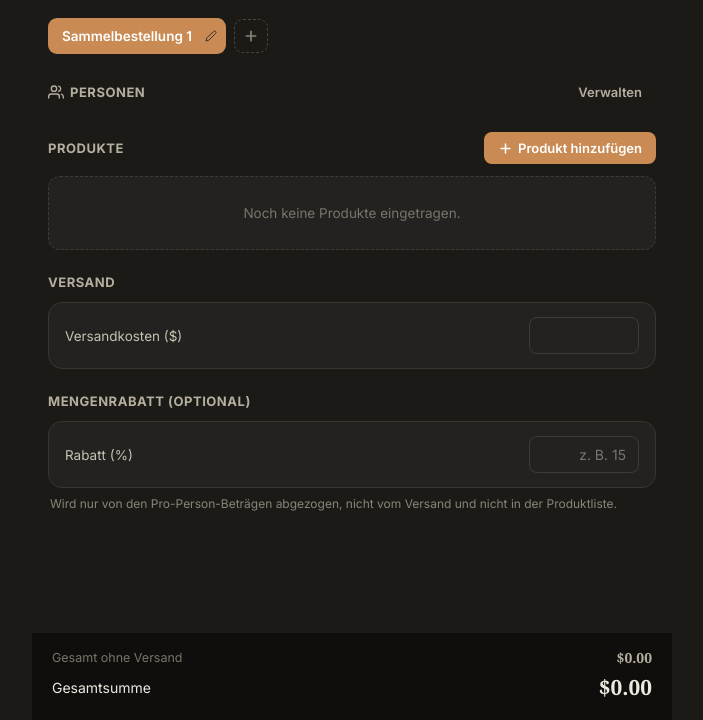
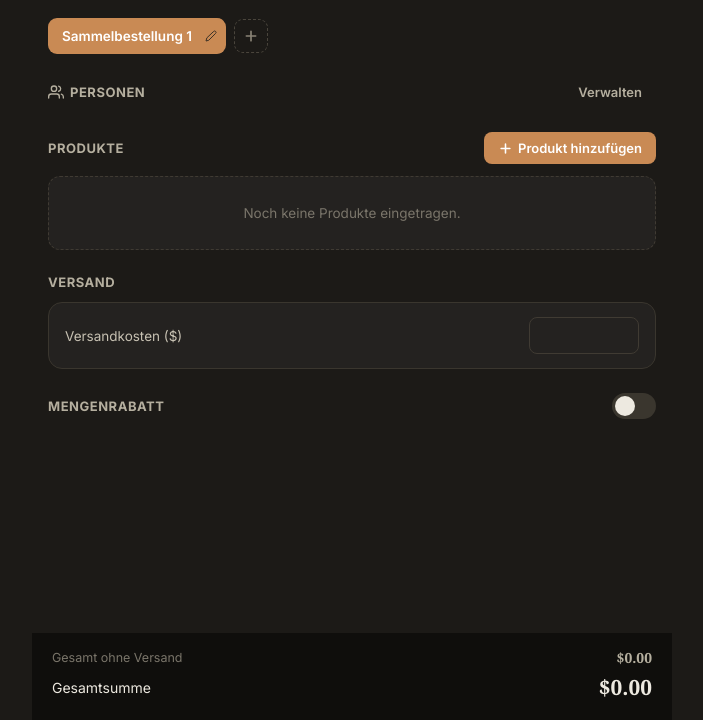
Before and after one commit to sameerkhan1122/SammelbestellungenPeps, a website: page public/index.html in a window 1280 px wide. Shown: the part 80-800 px from the top of the page, without its empty margins (288-991 px from the left). Drawn offline with Linux system fonts and the light colour scheme; no server answers.

Commit message:
Add files via upload

```diff
--- a/public/app.js
+++ b/public/app.js
@@ -484,6 +484,11 @@
   }
 
   function renderOrderView(order) {
+    // Fallback für Sammelbestellungen, die vor dem Rabatt-Feature erstellt
+    // wurden (dort existieren order.discount / order.discountEnabled noch nicht).
+    if (order.discount == null) order.discount = "";
+    if (order.discountEnabled == null) order.discountEnabled = false;
+
     const frag = document.createDocumentFragment();
 
     // ---- Personen verwalten ----
@@ -531,7 +536,7 @@
 
     // ---- Wer zahlt wie viel ----
     const rawPerPersonTotals = computePerPersonTotals(order);
-    const discountNum = parseFloat(String(order.discount).replace(",", ".")) || 0;
+    const discountNum = order.discountEnabled ? (parseFloat(String(order.discount).replace(",", ".")) || 0) : 0;
     const discountFactor = discountNum > 0 ? 1 - Math.min(discountNum, 100) / 100 : 1;
     const perPersonTotals = rawPerPersonTotals.map(({ name, amount }) => ({
       name,
@@ -614,8 +619,27 @@
     // ---- Mengenrabatt (optional) ----
     const discountSection = document.createElement("section");
     discountSection.className = "section";
-    discountSection.innerHTML = `<div class="section-head"><h2>Mengenrabatt (optional)</h2></div>`;
 
+    const discountHead = document.createElement("div");
+    discountHead.className = "section-head";
+    discountHead.innerHTML = `<h2>Mengenrabatt</h2>`;
+
+    const discountToggle = document.createElement("button");
+    discountToggle.type = "button";
+    discountToggle.className = "switch" + (order.discountEnabled ? " on" : "");
+    discountToggle.setAttribute("role", "switch");
+    discountToggle.setAttribute("aria-checked", String(order.discountEnabled));
+    discountToggle.innerHTML = `<span class="switch-knob"></span>`;
+    discountToggle.addEventListener("click", () => {
+      order.discountEnabled = !order.discountEnabled;
+      if (!order.discountEnabled) order.discount = "";
+      persist();
+      render();
+    });
+    discountHead.appendChild(discountToggle);
+    discountSection.appendChild(discountHead);
+
+    if (order.discountEnabled) {
       const discountRow = document.createElement("div");
       discountRow.className = "shipping-row";
       discountRow.innerHTML = `<span class="shipping-label">Rabatt (%)</span>`;
@@ -641,6 +665,7 @@
       discountHint.className = "shipping-hint";
       discountHint.textContent = "Wird nur von den Pro-Person-Beträgen abgezogen, nicht vom Versand und nicht in der Produktliste.";
       discountSection.appendChild(discountHint);
+    }
 
     frag.appendChild(discountSection);
 
@@ -692,7 +717,7 @@
 
     // Update person shipping shares text without full re-render
     const rawPerPersonTotals = computePerPersonTotals(order);
-    const discountNum = parseFloat(String(order.discount).replace(",", ".")) || 0;
+    const discountNum = order.discountEnabled ? (parseFloat(String(order.discount).replace(",", ".")) || 0) : 0;
     const discountFactor = discountNum > 0 ? 1 - Math.min(discountNum, 100) / 100 : 1;
     const perPersonTotals = rawPerPersonTotals.map(({ name, amount }) => ({
       name,
--- a/public/index.html
+++ b/public/index.html
@@ -421,6 +421,32 @@
 
   svg { display: block; }
 
+  /* ---- Toggle-Schalter ---- */
+  .switch {
+    position: relative;
+    width: 44px;
+    height: 26px;
+    border-radius: 13px;
+    border: none;
+    background: #3A362E;
+    cursor: pointer;
+    padding: 0;
+    flex-shrink: 0;
+    transition: background 0.15s ease;
+  }
+  .switch.on { background: #C98A54; }
+  .switch-knob {
+    position: absolute;
+    top: 3px;
+    left: 3px;
+    width: 20px;
+    height: 20px;
+    border-radius: 50%;
+    background: #EDE9E0;
+    transition: transform 0.15s ease;
+  }
+  .switch.on .switch-knob { transform: translateX(18px); }
+
   /* ---- Bestätigungs-Dialog ---- */
   .confirm-overlay {
     position: fixed;
```
Lines whose indentation alone changed are shown as unchanged.
